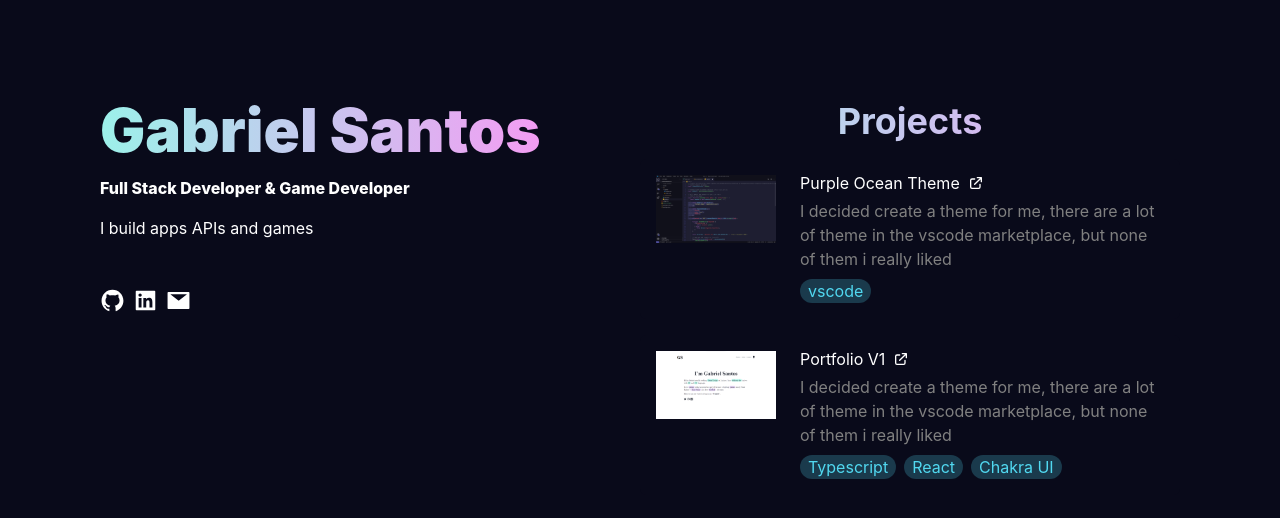
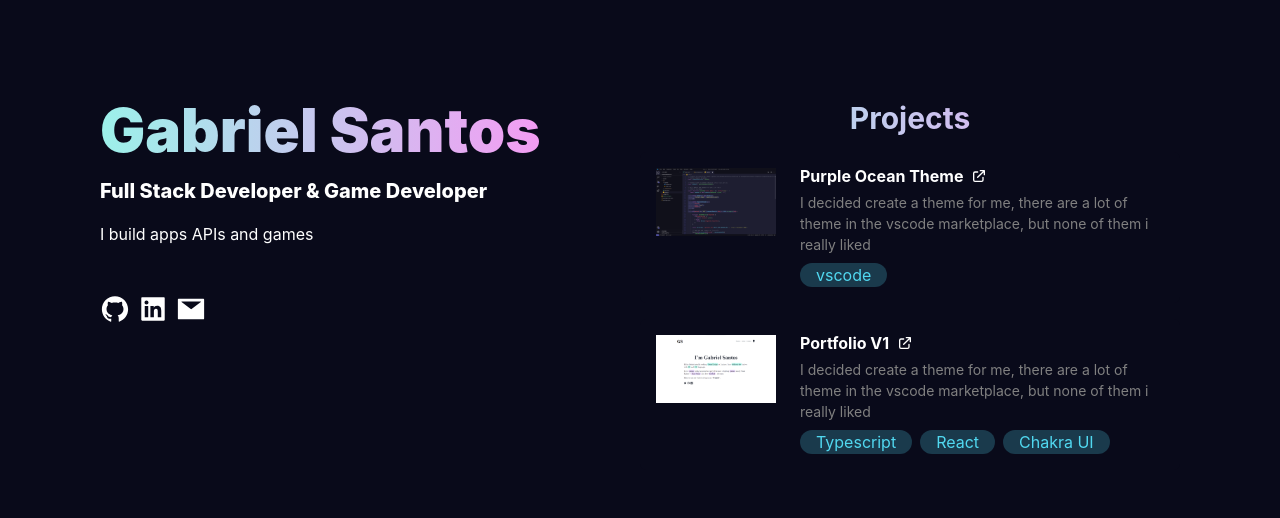
Before and after one commit to gbcosta/portfolioV2, a React (Vite) app: page / in a window 1280 px wide. Shown: the top 518 px of the page. Built offline with nearby package versions, Linux system fonts and the light colour scheme.

Commit message:
update responsibility

```diff
--- a/src/components/cardItem/cardItem.tsx
+++ b/src/components/cardItem/cardItem.tsx
@@ -17,9 +17,9 @@ const TechInfo = (props: { children?: any }): JSX.Element => {
         bgColor: "#4bc7dd40",
         color: "#51d8f0",
         rounded: "full",
-        pl: 2,
-        pr: 2,
-        fontSize: "md",
+        pl: 4,
+        pr: 4,
+        fontSize: { base: "md", "2xl": "xl" },
       }}
     >
       {props.children}
@@ -75,6 +75,8 @@ const CardItem = (props: {
             flexDir: "row",
             display: "flex",
             gap: 2,
+            fontSize: { base: "md", "2xl": "xl" },
+            fontWeight: 700,
           }}
         >
           {props.header}
@@ -87,7 +89,14 @@ const CardItem = (props: {
             <HiOutlineExternalLink />
           </Box>
         </CardHeader>
-        <CardBody sx={{ padding: 0, color: "gray", mt: 2 }}>
+        <CardBody
+          sx={{
+            padding: 0,
+            color: "gray",
+            mt: 2,
+            fontSize: { base: "sm", "2xl": "lg" },
+          }}
+        >
           {props.children}
         </CardBody>
         <CardFooter sx={{ padding: 0, gap: 2, flexWrap: "wrap" }}>
--- a/src/components/header/header.tsx
+++ b/src/components/header/header.tsx
@@ -3,7 +3,6 @@ import { AiFillGithub, AiFillLinkedin, AiFillMail } from "react-icons/ai";
 
 const Header = (): JSX.Element => {
   const iconsStyle = {
-    fontSize: 25,
     cursor: "pointer",
     fill: "white",
   };
@@ -22,7 +21,7 @@ const Header = (): JSX.Element => {
       }}
     >
       <Heading
-        size={{ lg: "3xl", base: "2xl" }}
+        size={{ "2xl": "4xl", lg: "3xl", base: "2xl" }}
         sx={{
           fontWeight: 900,
           bgGradient: "linear(to-r, #9cf1ea, #f39cf3)",
@@ -32,13 +31,23 @@ const Header = (): JSX.Element => {
       >
         Gabriel Santos
       </Heading>
-      <Text sx={{ color: "white", fontWeight: 800, mt: "4", fontsize: "8" }}>
+      <Text
+        sx={{
+          color: "white",
+          fontWeight: 800,
+          mt: "4",
+          fontSize: { "2xl": "2xl", lg: "xl", base: "lg" },
+        }}
+      >
         Full Stack Developer & Game Developer
       </Text>
-      <Text color={"white"} sx={{ mt: "4" }}>
+      <Text
+        color={"white"}
+        sx={{ mt: "4", fontSize: { "2xl": "xl", lg: "md", base: "sm" } }}
+      >
         I build apps APIs and games
       </Text>
-      <Flex sx={{ mt: 12, gap: 2 }}>
+      <Flex sx={{ mt: 12, gap: 2, fontSize: { "2xl": 35, lg: 30, base: 25 } }}>
         <AiFillGithub
           style={iconsStyle}
           onClick={() => {
--- a/src/components/projects/projects.tsx
+++ b/src/components/projects/projects.tsx
@@ -15,6 +15,7 @@ const Projects = (): JSX.Element => {
           backgroundClip: "text",
           color: "transparent",
           fontWeight: 700,
+          fontSize: { base: "3xl", "2xl": "4xl" },
         }}
       >
         Projects
--- a/src/main.tsx
+++ b/src/main.tsx
@@ -2,10 +2,21 @@ import React from "react";
 import ReactDOM from "react-dom/client";
 import App from "./App.tsx";
 import { ChakraProvider } from "@chakra-ui/react";
+import { extendTheme } from "@chakra-ui/react";
+const breakpoints = {
+  xs: "0px",
+  sm: "320px",
+  md: "768px",
+  lg: "960px",
+  xl: "1200px",
+  "2xl": "1536px",
+  "3xl": "1920px",
+};
+const theme = extendTheme({ breakpoints: breakpoints });
 
 ReactDOM.createRoot(document.getElementById("root") as HTMLElement).render(
   <React.StrictMode>
-    <ChakraProvider>
+    <ChakraProvider theme={theme}>
       <App />
     </ChakraProvider>
   </React.StrictMode>
```
